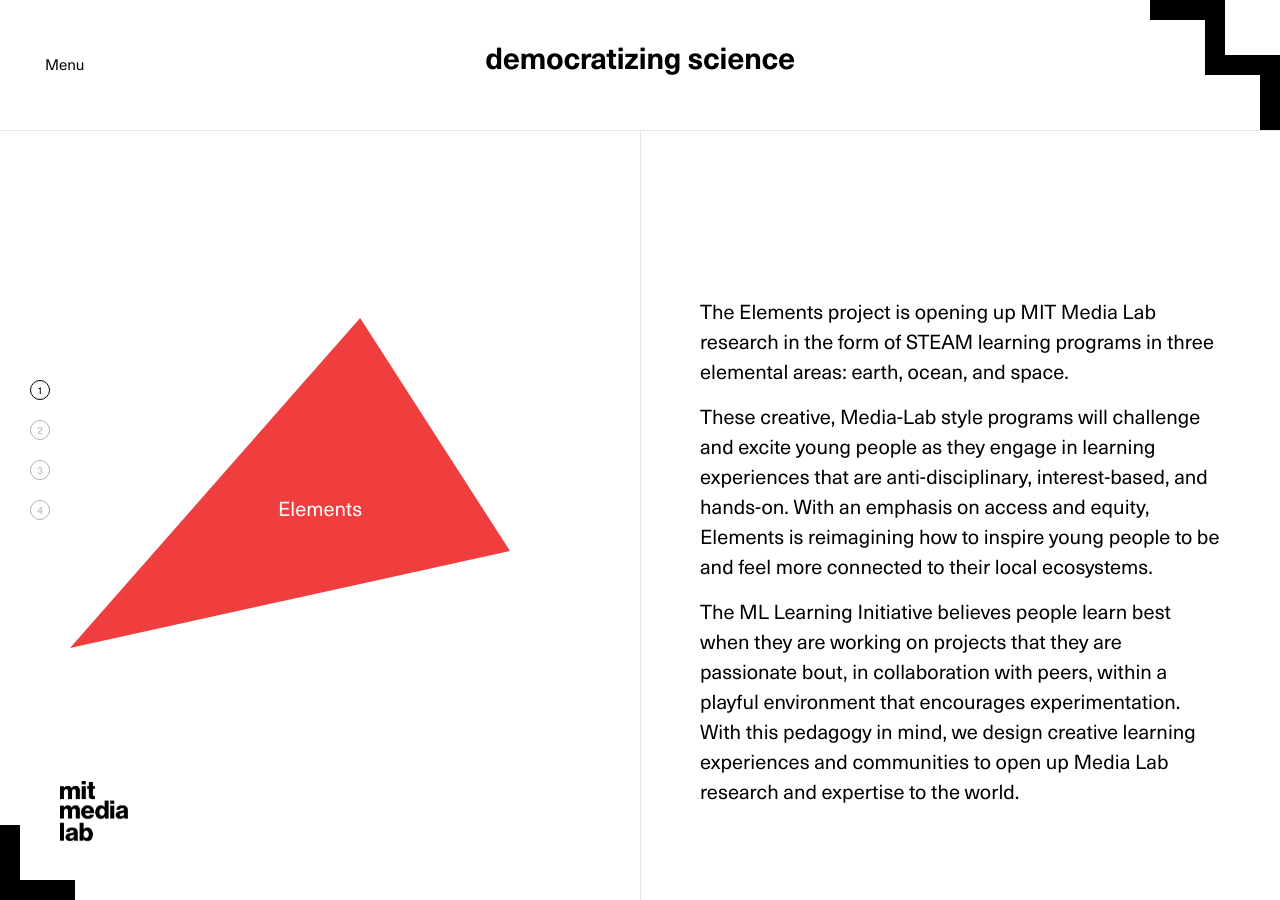
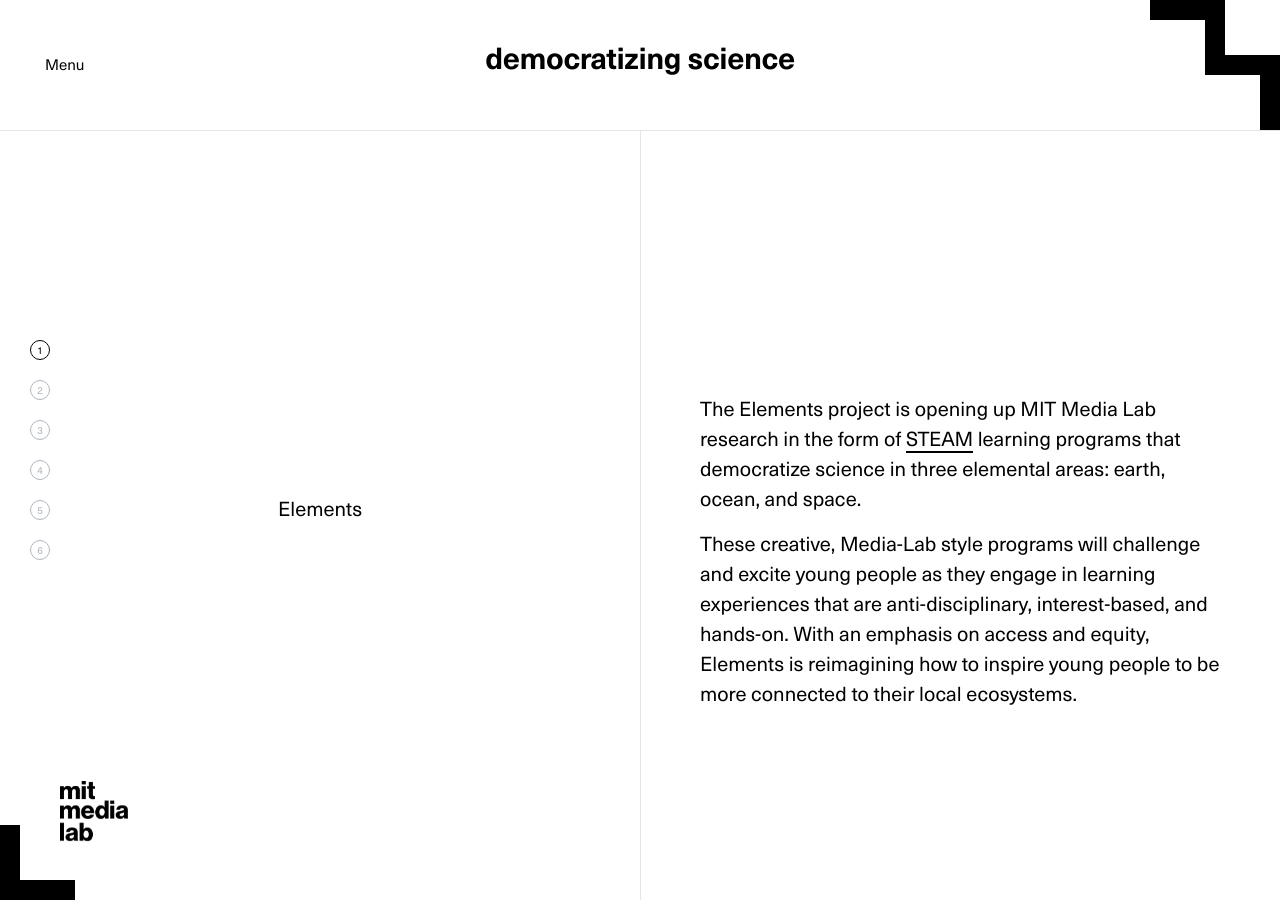
Before and after one commit to mitmedialab/science, a Jekyll site: the page built from about/index.html, in a window 1280 px wide. Built offline with Jekyll 4.4.1, drawn with Linux system fonts in a browser that asks for light colours.

Commit message:
update about page

```diff
--- a/_includes/about.md
+++ b/_includes/about.md
@@ -1,24 +1,31 @@
 {::options parse_block_html="true" /}
-<div class="content content__elements">
+<div class="content content__elements-1">
 <h3>Elements</h3>
-The Elements project is opening up MIT Media Lab research in the form of STEAM learning programs in three elemental areas: earth, ocean, and space.
+The Elements project is opening up MIT Media Lab research in the form of [STEAM](https://en.wikipedia.org/wiki/STEAM_fields) learning programs that democratize science in three elemental areas: earth, ocean, and space.
 
-These creative, Media-Lab style programs will challenge and excite young people as they engage in learning experiences that are anti-disciplinary, interest-based, and hands-on. With an emphasis on access and equity, Elements is reimagining how to inspire young people to be and feel more connected to their local ecosystems.
+These creative, Media-Lab style programs will challenge and excite young people as they engage in learning experiences that are anti-disciplinary, interest-based, and hands-on. With an emphasis on access and equity, Elements is reimagining how to inspire young people to be more connected to their local ecosystems.
+</div>
 
-The ML Learning Initiative believes people learn best when they are working on projects that they are passionate bout, in collaboration with peers, within a playful environment that encourages experimentation. With this pedagogy in mind, we design creative learning experiences and communities to open up Media Lab research and expertise to the world.
+<div class="content content__elements-2 hide">
+Elements is a collaborative Media Lab project from ML Learning, OpenAg, Open Ocean, and the Space Exploration Initiative. Each of our three elemental focus areas is based on current Media Lab research.
+</div>
+
+<div class="content content__ml-learning hide">
+<h3>ML Learning</h3>
+The [ML Learning Initiative](https://learn.media.mit.edu/) believes people learn best when they are working on projects that they are passionate about, in collaboration with peers, within a playful environment that encourages experimentation. With this pedagogy in mind, we design creative learning experiences and communities to open up Media Lab research and expertise to the world.
 </div>
 
 <div class="content content__ag hide">
 <h3>Open Agriculture Initiative (OpenAg)</h3>
-The Open Agriculture Initiative (OpenAg) is on a mission to create healthier, more engaging, and more inventive future food systems. We believe the precursor to a healthier and more sustainable food system will be the creation of an open-source ecosystem of technologies that enable and promote transparency, networked experimentation, education, and hyper-local production.
+The [Open Agriculture Initiative (OpenAg)](https://www.media.mit.edu/groups/open-agriculture-openag/overview/) is on a mission to create healthier, more engaging, and more inventive future food systems. We believe the precursor to a healthier and more sustainable food system will be the creation of an open-source ecosystem of technologies that enable and promote transparency, networked experimentation, education, and hyper-local production.
 </div>
 
 <div class="content content__ocean-initiative hide">
 <h3>Open Ocean</h3>
-The Open Ocean Initiative works at the intersection of science, technology, art, and society to design and deploy new ways to understand the ocean and connect people to it in novel ways, empowering a global community of explorers. Together, we will discover the unknown, the extremes, and the wonder of the sea — because the ocean is for everyone.
+The [Open Ocean initiative](https://www.media.mit.edu/groups/open-ocean/overview/) works at the intersection of science, technology, art, and society to design and deploy new ways to understand the ocean and connect people to it in novel ways, empowering a global community of explorers. Together, we will discover the unknown, the extremes, and the wonder of the sea — because the ocean is for everyone.
 </div>
 
 <div class="content content__space-exploration-initiative hide">
 <h3>Space Exploration Initiative</h3>
-The Space Exploration Initiative aims to make Space accessible and engaging for millions—and someday billions—of people through the reach of DIY instruments, experiments, sensors, satellites, and ultimately through a new age of space exploration. Space will be hackable. Space will be playful.
+The [Space Exploration Initiative](https://www.media.mit.edu/groups/space-exploration/overview/) aims to make Space accessible and engaging for millions—and someday billions—of people through the reach of DIY instruments, experiments, sensors, satellites, and ultimately through a new age of space exploration. Space will be hackable. Space will be playful.
 </div>
--- a/_sass/_main.scss
+++ b/_sass/_main.scss
@@ -169,13 +169,13 @@
         vertical-align: middle;
 
         li {
-            padding-top: 20px;
-            padding-bottom: 20px;
+            padding-top: 15px;
+            padding-bottom: 15px;
             list-style: none;
 
             a {
                 color: #fff;
-                font-size: 25px;
+                font-size: 20px;
                 text-decoration: none;
             }
         }
@@ -283,7 +283,6 @@
 }
 
 body.about {
-
     .left,
     .right {
         display: inline-block;
@@ -318,7 +317,7 @@
             }
 
             h3 {
-                color: #fff;
+                color: #000;
                 font-size: 20px;
                 font-weight: bold;
                 line-height: 20px;
@@ -399,6 +398,13 @@
                 padding-left: 60px;
                 padding-right: 60px;
                 text-align: left;
+
+                a {
+                    margin-bottom: 2px;
+                    border-bottom: solid 2px #000;
+                    color: #000;
+                    text-decoration: none;
+                }
 
                 @media only screen and (max-width: 1200px) {
                     padding-top: 0;
--- a/about/index.html
+++ b/about/index.html
@@ -41,10 +41,12 @@
 		<div class="left">
 			<nav>
 				<ul>
-					<li class="state"><span>1</span><span>Elements</span></li>
-					<li><span>2</span><span>OpenAg</span></li>
-					<li><span>3</span><span>Open Ocean</span></li>
-					<li><span>4</span><span>Space Exploration Initiative</span></li>
+					<li class="state"><span>1</span><span>Elements — 1</span></li>
+					<li><span>2</span><span>Elements — 2</span></li>
+					<li><span>3</span><span>ML Learning</span></li>
+					<li><span>4</span><span>OpenAg</span></li>
+					<li><span>5</span><span>Open Ocean</span></li>
+					<li><span>6</span><span>Space Exploration Initiative</span></li>
 				</ul>
 			</nav>
 			<div class="headline--container">
@@ -54,11 +56,11 @@
 				<div class="svg">
 					<svg width="600px" height="600px" viewBox="0 0 600 600" version="1.1" xmlns="http://www.w3.org/2000/svg"
 						xmlns:xlink="http://www.w3.org/1999/xlink">
-						<title>Morph</title>
-						<path class="morph" id="s-1" fill="#F03E3E" d="M490,338.007L50,435L340.132,105L490,338.007Z" />
-						<path class="morph" id="s-2" style="visibility: hidden" d="M225.004,11.252L569.401,171.847L374.996,588.748L30.599,428.153L225.004,11.252Z" />
-						<path class="morph" id="s-3" style="visibility: hidden" d="M187.5,105.144C273.593,55.438,393.753,102.384,455.885,210S498.59299999999996,445.15,412.5,494.856S206.247,497.616,144.115,390S101.407,154.85,187.5,105.144Z" />
-						<path class="morph" id="s-4" style="visibility: hidden" d="M395.089,96.081L496.789,190.918L523.322,327.421L464.555,453.45L342.932,520.867L204.91100000000003,503.91999999999996L103.21100000000003,409.08299999999997L76.677,272.579L135.445,146.55L257.068,79.13400000000001L395.089,96.081Z" />
+						<path class="morph" id="s-1" fill="#FFFFFF" d="M490,338.007L50,435L340.132,105L490,338.007Z" />
+						<path class="morph" id="s-2" style="visibility: hidden" fill="#F03E3E" d="M490,338.007L50,435L340.132,105L490,338.007Z" />
+						<path class="morph" id="s-3" style="visibility: hidden" d="M225.004,11.252L569.401,171.847L374.996,588.748L30.599,428.153L225.004,11.252Z" />
+						<path class="morph" id="s-4" style="visibility: hidden" d="M187.5,105.144C273.593,55.438,393.753,102.384,455.885,210S498.59299999999996,445.15,412.5,494.856S206.247,497.616,144.115,390S101.407,154.85,187.5,105.144Z" />
+						<path class="morph" id="s-5" style="visibility: hidden" d="M395.089,96.081L496.789,190.918L523.322,327.421L464.555,453.45L342.932,520.867L204.91100000000003,503.91999999999996L103.21100000000003,409.08299999999997L76.677,272.579L135.445,146.55L257.068,79.13400000000001L395.089,96.081Z" />
 					</svg>
 				</div>
 			</div>
--- a/js/about.js
+++ b/js/about.js
@@ -1,7 +1,7 @@
 $(document).ready(function () {
     var tween1 = KUTE.fromTo('#s-1', {
         attr: {
-            fill: '#673AB7'
+            fill: '#FFFFFF'
         },
         path: '#s-1'
     }, {
@@ -15,10 +15,26 @@
         morphIndex: 100
     });
 
-    var tween2 = KUTE.fromTo('#s-1', {
+    var tween1 = KUTE.fromTo('#s-1', {
+        attr: {
+            fill: '#673AB7'
+        },
         path: '#s-2'
     }, {
         path: '#s-3'
+    }, {
+        delay: 500,
+        easing: 'easingCubicInOut',
+        duration: 1000,
+        reverseFirstPath: true,
+        morphPrecision: 500,
+        morphIndex: 100
+    });
+
+    var tween2 = KUTE.fromTo('#s-1', {
+        path: '#s-3'
+    }, {
+        path: '#s-4'
     }, {
         delay: 500,
         easing: 'easingCubicInOut',
@@ -32,12 +48,12 @@
         attr: {
             fill: '#673AB7'
         },
-        path: '#s-3'
+        path: '#s-4'
     }, {
         attr: {
             fill: '#2196F3'
         },
-        path: '#s-4'
+        path: '#s-5'
     }, {
         delay: 500,
         easing: 'easingCubicInOut',
@@ -51,7 +67,7 @@
         attr: {
             fill: '#673AB7'
         },
-        path: '#s-4'
+        path: '#s-5'
     }, {
         attr: {
             fill: '#2196F3'
@@ -72,42 +88,62 @@
         state = $(this).index();
         if (state == 0) {
             $("#s-1").css({
+                "fill": '#FFFFFF'
+            });
+            setTimeout(function () {
+                $(".content").addClass("hide");
+                $(".content__elements-1").removeClass("hide");
+                $(".headline--container h3").text("Elements").css({ "color": "#000000" });
+            }, 1000);
+            !tween0.playing && tween0.start();
+        } else if (state == 1) {
+            $("#s-1").css({
+                "fill": '#FFFFFF'
+            });
+            setTimeout(function () {
+                $(".content").addClass("hide");
+                $(".content__elements-2").removeClass("hide");
+                $(".headline--container h3").text("Elements").css({ "color": "#000000" });
+            }, 1000);
+            !tween0.playing && tween0.start();
+        } else if (state == 2) {
+            $("#s-1").css({
                 "fill": '#F03E3E'
             });
             setTimeout(function () {
                 $(".content").addClass("hide");
-                $(".content__elements").removeClass("hide");
-                $(".headline--container h3").text("Elements");
+                $(".content__ml-learning").removeClass("hide");
+                $(".headline--container h3").text("ML Learning").css({ "color": "#FFFFFF" });
             }, 1000);
             !tween0.playing && tween0.start();
-        } else if (state == 1) {
+        } else if (state == 3) {
             $("#s-1").css({
                 "fill": '#20C997'
             });
             setTimeout(function () {
                 $(".content").addClass("hide");
                 $(".content__ag").removeClass("hide");
-                $(".headline--container h3").text("Open Agriculture Initiative (OpenAg)");
+                $(".headline--container h3").text("Open Agriculture Initiative (OpenAg)").css({ "color": "#FFFFFF" });
             }, 1000);
             !tween1.playing && tween1.start();
-        } else if (state == 2) {
+        } else if (state == 4) {
             $("#s-1").css({
                 "fill": '#4263EB'
             });
             setTimeout(function () {
                 $(".content").addClass("hide");
                 $(".content__ocean-initiative").removeClass("hide");
-                $(".headline--container h3").text("Open Ocean");
+                $(".headline--container h3").text("Open Ocean").css({ "color": "#FFFFFF" });
             }, 1000);
             !tween2.playing && tween2.start();
-        } else if (state == 3) {
+        } else if (state == 5) {
             $("#s-1").css({
                 "fill": '#FAB005'
             });
             setTimeout(function () {
                 $(".content").addClass("hide");
                 $(".content__space-exploration-initiative").removeClass("hide");
-                $(".headline--container h3").text("Space Exploration Initiative");
+                $(".headline--container h3").text("Space Exploration Initiative").css({ "color": "#FFFFFF" });
             }, 1000);
             !tween3.playing && tween3.start();
         }
```
Also changed, not shown: 2 other files.
